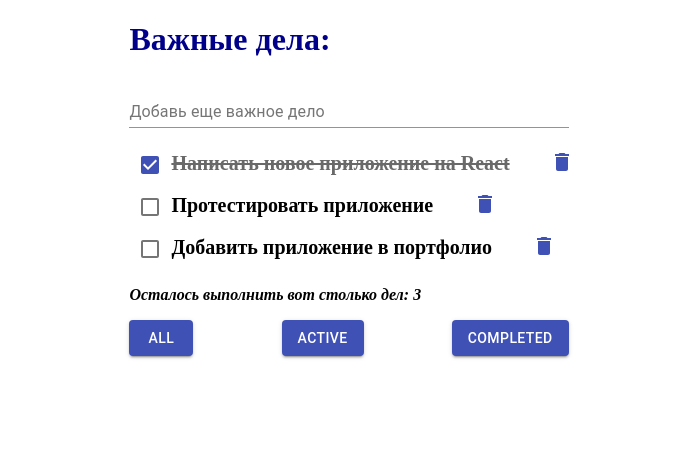
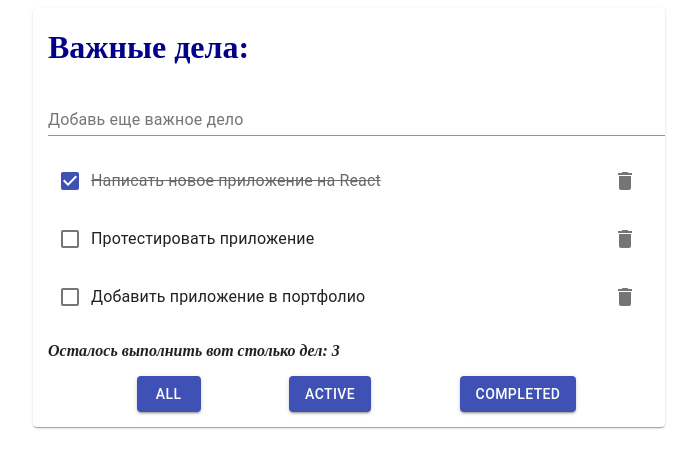
Before and after one commit to WebHeroSchool/Anastassia_React_todo, a React (Create React App) app: page / in a window 1280 px wide. Shown: the top 468 px of the page, without its empty margins (291-988 px from the left). Built offline with nearby package versions, Linux system fonts and the light colour scheme.

Commit message:
added delete for Item

```diff
--- a/src/components/App/App.js
+++ b/src/components/App/App.js
@@ -2,6 +2,8 @@ import React from 'react';
 import InputItem from "../InputItem/InputItem";
 import ItemList from "../ItemList/ItemList";
 import Footer from "../Footer/Footer";
+import Card from "@material-ui/core/Card";
+
 import styles from "./App.module.css";
 
 class App extends React.Component {
@@ -40,14 +42,21 @@ class App extends React.Component {
         this.setState({items: newItemList});
     };
 
+    onClickDelete = id => this.setState(state => ({items: state.items.filter(item => item.id !==id) }));
+
 
     render() {
         return (
             <div className={styles.wrap}>
-                <h1 className={styles.title}>Важные дела:</h1>
-                <InputItem/>
-                <ItemList items={this.state.items} onClickDone={this.onClickDone} />
-                <Footer count={this.state.count}/>
+                <Card>
+                    <h1 className={styles.title}>Важные дела:</h1>
+                    <InputItem />
+                    <ItemList
+                        items={this.state.items}
+                        onClickDone={this.onClickDone}
+                        onClickDelete={this.onClickDelete} />
+                    <Footer count={this.state.count}/>
+                </Card>
             </div>);
     }
 }
--- a/src/components/App/App.module.css
+++ b/src/components/App/App.module.css
@@ -1,9 +1,11 @@
 .wrap {
     margin: auto;
-    width: max-content;
+    width: 50%;
     font-family: Papyrus;
 }
 
+
 .title {
     color: darkblue;
+    margin-left: 15px;
 }
--- a/src/components/Footer/Footer.module.css
+++ b/src/components/Footer/Footer.module.css
@@ -6,5 +6,10 @@
 
 .button {
     display: flex;
-    justify-content: space-between;
+    justify-content: space-evenly;
+    margin-bottom: 15px;
 }
+
+.wrap {
+    margin-left: 15px;
+}
--- a/src/components/InputItem/InputItem.module.css
+++ b/src/components/InputItem/InputItem.module.css
@@ -1,3 +1,7 @@
 .root {
     width: 100%;
 }
+
+.wrap {
+    margin-left: 15px;
+}
--- a/src/components/Item/Item.js
+++ b/src/components/Item/Item.js
@@ -1,26 +1,38 @@
 import React from 'react';
-import classnames from 'classnames';
+import ListItem from "@material-ui/core/ListItem";
+import ListItemSecondaryAction from "@material-ui/core/ListItemSecondaryAction";
+import ListItemText from "@material-ui/core/ListItemText";
 import Checkbox from '@material-ui/core/Checkbox';
+import IconButton from '@material-ui/core/IconButton';
 import DeleteIcon from '@material-ui/icons/Delete';
+import {withStyles} from "@material-ui/core/styles";
 
-import styles from './Item.module.css';
+const styles = {
+    done: {
+        textDecoration: 'line-through',
+        color: 'dimgray'
+    }
+};
 
-const Item = ({value, isDone, onClickDone, id}) => (<div className={
-    classnames({
-        [styles.item]: true,
-        [styles.done]: isDone
-    })
-}>
+const Item = ({value, isDone, classes, onClickDone, id, onClickDelete}) => (
+    <ListItem fullWidth>
         <Checkbox
             defaultChecked
             color="primary"
             inputProps={{ 'aria-label': 'secondary checkbox' }}
 
             checked={isDone}
+            tabIndex={-1}
             onClick={() => onClickDone(id)}
         />
-    {value}
-    <DeleteIcon color="primary" className={styles.delete}/>
-</div>);
+        <ListItemText primary={value} classes={{
+            root: isDone && classes.done
+        }} />
+        <ListItemSecondaryAction>
+            <IconButton aria-label="Comments">
+                <DeleteIcon onClick={() => onClickDelete(id)}/>
+            </IconButton>
+        </ListItemSecondaryAction>
+    </ListItem>);
 
-export default Item;
+export default withStyles(styles) (Item);
--- a/src/components/Item/Item.module.css
+++ b/src/components/Item/Item.module.css
@@ -8,7 +8,7 @@
     text-decoration: line-through;
 }
 
-.delete {
-    margin: -5px;
-    padding-left: 45px;
-}
+/*.delete {*/
+/*    margin: -5px;*/
+/*    padding-left: 45px;*/
+/*}*/
--- a/src/components/ItemList/ItemList.js
+++ b/src/components/ItemList/ItemList.js
@@ -2,7 +2,7 @@ import React from 'react';
 import Item from "../Item/Item";
 import styles from "./ItemList.module.css";
 
-const ItemList = ({items, onClickDone}) => (
+const ItemList = ({items, onClickDone, onClickDelete}) => (
         <ul className={styles.ul}>
             {items.map(item => <ol className={styles.text} key={item.value}>
                 <Item
@@ -10,6 +10,7 @@ const ItemList = ({items, onClickDone}) => (
                     isDone={item.isDone}
                     id={item.id}
                     onClickDone={onClickDone}
+                    onClickDelete={onClickDelete}
                 />
             </ol>
             )}
```
Also changed, not shown: 1 other file (tests, documents, lock files or other folders). Lines whose indentation alone changed are shown as unchanged.
